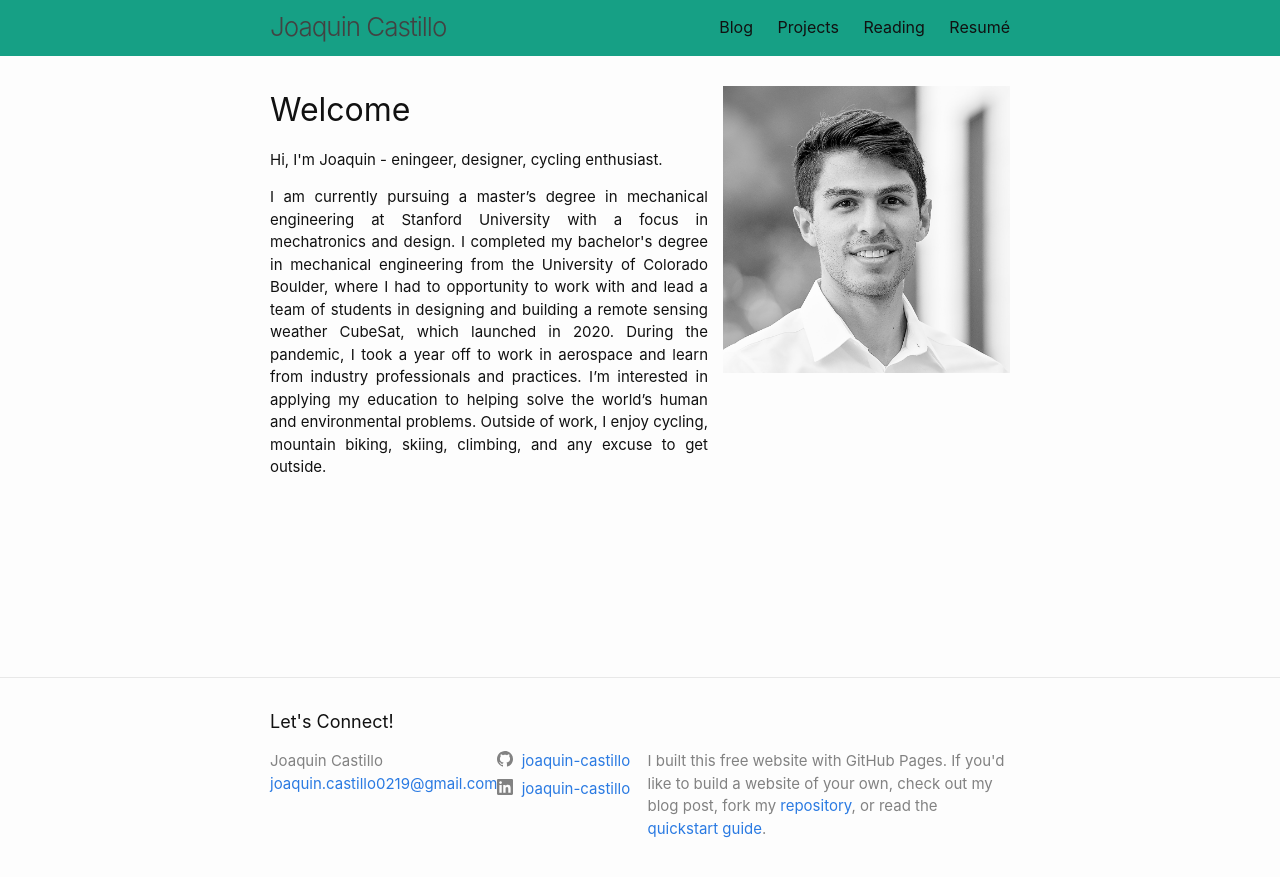
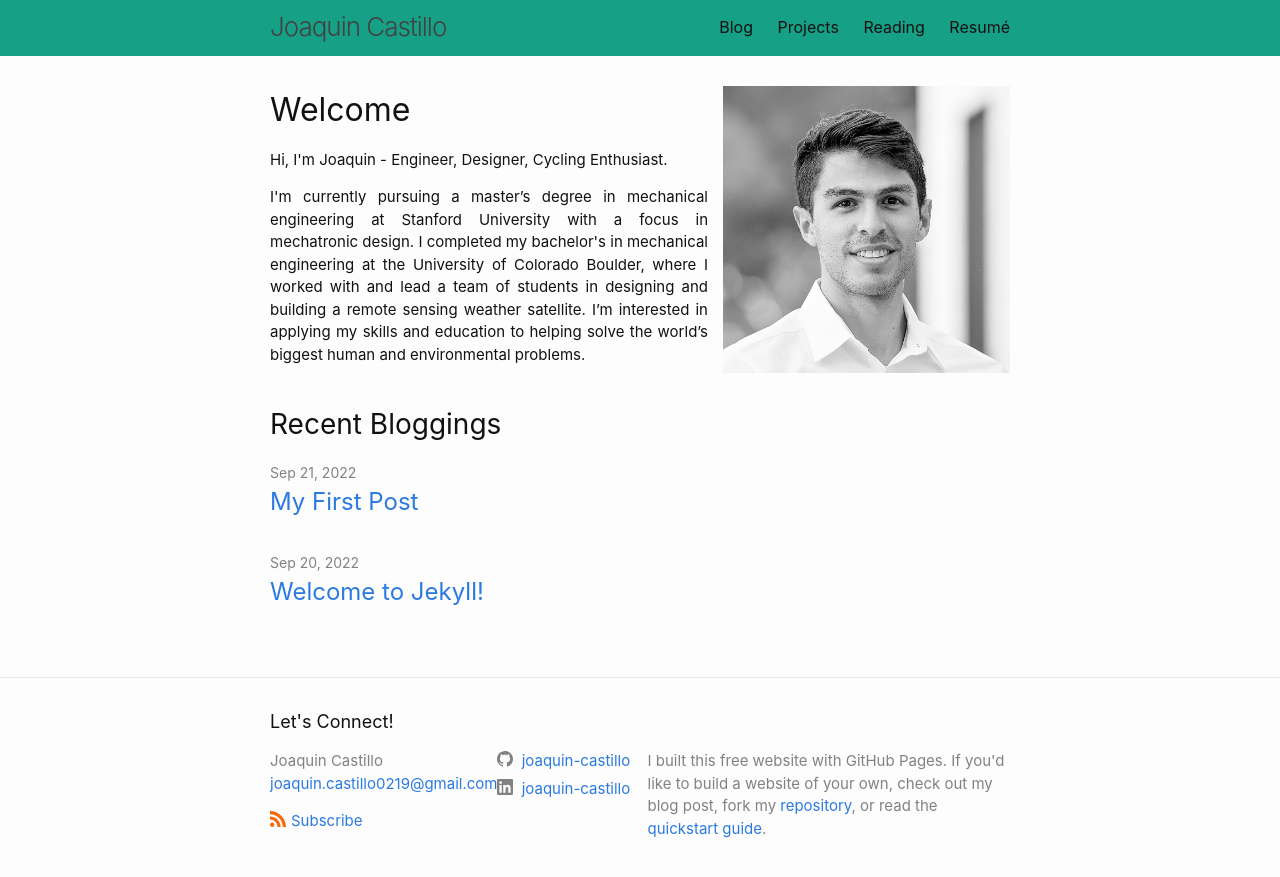
Before and after one commit to joaquin-castillo/joaquin-castillo.github.io, a Jekyll site: the page built from index.md, in a window 1280 px wide. Shown: the top 877 px of the page. Built offline with Jekyll 4.4.1, drawn with Linux system fonts in a browser that asks for light colours.

Commit message:
Add subscript button and clean up bio (for now)

```diff
--- a/_includes/footer.html
+++ b/_includes/footer.html
@@ -14,10 +14,36 @@
             {%- else -%}
               {{ site.title | escape }}
             {%- endif -%}
-            </li>
-            {%- if site.email -%}
+          </li>
+          {%- if site.email -%}
             <li><a class="u-email" href="mailto:{{ site.email }}">{{ site.email }}</a></li>
+          {%- endif -%}
+          <!-- <p class="feed-subscribe">
+            <a href="{{ 'feed.xml' | relative_url }}">
+              <svg class="svg-icon orange">
+                <use xlink:href="{{ 'assets/minima-social-icons.svg#rss' | relative_url }}"></use>
+              </svg><span>Subscribe</span>
+            </a>
+          </p> -->
+        </ul>
+        <ul class="contact-list">
+          <!-- <li class="p-name">
+            {%- if site.author -%}
+              {{ site.author | escape }}
+            {%- else -%}
+              {{ site.title | escape }}
             {%- endif -%}
+          </li>
+          {%- if site.email -%}
+            <li><a class="u-email" href="mailto:{{ site.email }}">{{ site.email }}</a></li>
+          {%- endif -%} -->
+          <p class="feed-subscribe">
+            <a href="{{ 'feed.xml' | relative_url }}">
+              <svg class="svg-icon orange">
+                <use xlink:href="{{ 'assets/minima-social-icons.svg#rss' | relative_url }}"></use>
+              </svg><span>Subscribe</span>
+            </a>
+          </p>
         </ul>
       </div>
 
--- a/_includes/social.html
+++ b/_includes/social.html
@@ -1,14 +1,14 @@
 <ul class="social-media-list">
-  {%- if site.dribbble_username -%}<li><a href="https://dribbble.com/{{ site.dribbble_username| cgi_escape | escape }}"><svg class="svg-icon"><use xlink:href="{{ '/assets/minima-social-icons.svg#dribbble' | relative_url }}"></use></svg> <span class="username">{{ site.dribbble_username| escape }}</span></a></li>{%- endif -%}
-  {%- if site.facebook_username -%}<li><a href="https://www.facebook.com/{{ site.facebook_username| cgi_escape | escape }}"><svg class="svg-icon"><use xlink:href="{{ '/assets/minima-social-icons.svg#facebook' | relative_url }}"></use></svg> <span class="username">{{ site.facebook_username| escape }}</span></a></li>{%- endif -%}
-  {%- if site.flickr_username -%}<li><a href="https://www.flickr.com/photos/{{ site.flickr_username| cgi_escape | escape }}"><svg class="svg-icon"><use xlink:href="{{ '/assets/minima-social-icons.svg#flickr' | relative_url }}"></use></svg> <span class="username">{{ site.flickr_username| escape }}</span></a></li>{%- endif -%}
-  {%- if site.github_username -%}<li><a href="https://github.com/{{ site.github_username| cgi_escape | escape }}"><svg class="svg-icon"><use xlink:href="{{ '/assets/minima-social-icons.svg#github' | relative_url }}"></use></svg> <span class="username">{{ site.github_username| escape }}</span></a></li>{%- endif -%}
-  {%- if site.instagram_username -%}<li><a href="https://instagram.com/{{ site.instagram_username| cgi_escape | escape }}"><svg class="svg-icon"><use xlink:href="{{ '/assets/minima-social-icons.svg#instagram' | relative_url }}"></use></svg> <span class="username">{{ site.instagram_username| escape }}</span></a></li>{%- endif -%}
-  {%- if site.linkedin_username -%}<li><a href="https://www.linkedin.com/in/{{ site.linkedin_username| cgi_escape | escape }}"><svg class="svg-icon"><use xlink:href="{{ '/assets/minima-social-icons.svg#linkedin' | relative_url }}"></use></svg> <span class="username">{{ site.linkedin_username| escape }}</span></a></li>{%- endif -%}
-  {%- if site.pinterest_username -%}<li><a href="https://www.pinterest.com/{{ site.pinterest_username| cgi_escape | escape }}"><svg class="svg-icon"><use xlink:href="{{ '/assets/minima-social-icons.svg#pinterest' | relative_url }}"></use></svg> <span class="username">{{ site.pinterest_username| escape }}</span></a></li>{%- endif -%}
-  {%- for mst in site.mastodon -%}{%- if mst.username and mst.instance -%}<li><a href="https://{{ mst.instance| cgi_escape | escape}}/@{{mst.username}}"><svg class="svg-icon"><use xlink:href="{{ '/assets/minima-social-icons.svg#mastodon' | relative_url }}"></use></svg> <span class="username">{{ mst.username|escape }}</span></a></li>{%- endif -%}{%- endfor -%}
-  {%- if site.twitter_username -%}<li><a href="https://www.twitter.com/{{ site.twitter_username| cgi_escape | escape }}"><svg class="svg-icon"><use xlink:href="{{ '/assets/minima-social-icons.svg#twitter' | relative_url }}"></use></svg> <span class="username">{{ site.twitter_username| escape }}</span></a></li>{%- endif -%}
-  {%- if site.youtube_username -%}<li><a href="https://youtube.com/{{ site.youtube_username| cgi_escape | escape }}"><svg class="svg-icon"><use xlink:href="{{ '/assets/minima-social-icons.svg#youtube' | relative_url }}"></use></svg> <span class="username">{{ site.youtube_username| escape }}</span></a></li>{%- endif -%}
-  {%- if site.googleplus_username -%}<li><a href="https://plus.google.com/{{ site.googleplus_username| escape }}"><svg class="svg-icon"><use xlink:href="{{ '/assets/minima-social-icons.svg#googleplus' | relative_url }}"></use></svg> <span class="username">{{ site.googleplus_username| escape }}</span></a></li>{%- endif -%}
-  {%- if site.rss -%}<li><a href="{{ 'feed.xml' | relative_url }}"><svg class="svg-icon"><use xlink:href="{{ '/assets/minima-social-icons.svg#rss' | relative_url }}"></use></svg> <span>{{ site.rss | escape }}</span></a></li>{%- endif -%}
+  {%- if site.dribbble_username -%}<li><a href="https://dribbble.com/{{ site.dribbble_username| cgi_escape | escape }}"><svg class="svg-icon grey"><use xlink:href="{{ '/assets/minima-social-icons.svg#dribbble' | relative_url }}"></use></svg> <span class="username">{{ site.dribbble_username| escape }}</span></a></li>{%- endif -%}
+  {%- if site.facebook_username -%}<li><a href="https://www.facebook.com/{{ site.facebook_username| cgi_escape | escape }}"><svg class="svg-icon grey"><use xlink:href="{{ '/assets/minima-social-icons.svg#facebook' | relative_url }}"></use></svg> <span class="username">{{ site.facebook_username| escape }}</span></a></li>{%- endif -%}
+  {%- if site.flickr_username -%}<li><a href="https://www.flickr.com/photos/{{ site.flickr_username| cgi_escape | escape }}"><svg class="svg-icon grey"><use xlink:href="{{ '/assets/minima-social-icons.svg#flickr' | relative_url }}"></use></svg> <span class="username">{{ site.flickr_username| escape }}</span></a></li>{%- endif -%}
+  {%- if site.github_username -%}<li><a href="https://github.com/{{ site.github_username| cgi_escape | escape }}"><svg class="svg-icon grey"><use xlink:href="{{ '/assets/minima-social-icons.svg#github' | relative_url }}"></use></svg> <span class="username">{{ site.github_username| escape }}</span></a></li>{%- endif -%}
+  {%- if site.instagram_username -%}<li><a href="https://instagram.com/{{ site.instagram_username| cgi_escape | escape }}"><svg class="svg-icon grey"><use xlink:href="{{ '/assets/minima-social-icons.svg#instagram' | relative_url }}"></use></svg> <span class="username">{{ site.instagram_username| escape }}</span></a></li>{%- endif -%}
+  {%- if site.linkedin_username -%}<li><a href="https://www.linkedin.com/in/{{ site.linkedin_username| cgi_escape | escape }}"><svg class="svg-icon grey"><use xlink:href="{{ '/assets/minima-social-icons.svg#linkedin' | relative_url }}"></use></svg> <span class="username">{{ site.linkedin_username| escape }}</span></a></li>{%- endif -%}
+  {%- if site.pinterest_username -%}<li><a href="https://www.pinterest.com/{{ site.pinterest_username| cgi_escape | escape }}"><svg class="svg-icon grey"><use xlink:href="{{ '/assets/minima-social-icons.svg#pinterest' | relative_url }}"></use></svg> <span class="username">{{ site.pinterest_username| escape }}</span></a></li>{%- endif -%}
+  {%- for mst in site.mastodon -%}{%- if mst.username and mst.instance -%}<li><a href="https://{{ mst.instance| cgi_escape | escape}}/@{{mst.username}}"><svg class="svg-icon grey"><use xlink:href="{{ '/assets/minima-social-icons.svg#mastodon' | relative_url }}"></use></svg> <span class="username">{{ mst.username|escape }}</span></a></li>{%- endif -%}{%- endfor -%}
+  {%- if site.twitter_username -%}<li><a href="https://www.twitter.com/{{ site.twitter_username| cgi_escape | escape }}"><svg class="svg-icon grey"><use xlink:href="{{ '/assets/minima-social-icons.svg#twitter' | relative_url }}"></use></svg> <span class="username">{{ site.twitter_username| escape }}</span></a></li>{%- endif -%}
+  {%- if site.youtube_username -%}<li><a href="https://youtube.com/{{ site.youtube_username| cgi_escape | escape }}"><svg class="svg-icon grey"><use xlink:href="{{ '/assets/minima-social-icons.svg#youtube' | relative_url }}"></use></svg> <span class="username">{{ site.youtube_username| escape }}</span></a></li>{%- endif -%}
+  {%- if site.googleplus_username -%}<li><a href="https://plus.google.com/{{ site.googleplus_username| escape }}"><svg class="svg-icon grey"><use xlink:href="{{ '/assets/minima-social-icons.svg#googleplus' | relative_url }}"></use></svg> <span class="username">{{ site.googleplus_username| escape }}</span></a></li>{%- endif -%}
+  {%- if site.rss -%}<li><a href="{{ 'feed.xml' | relative_url }}"><svg class="svg-icon grey"><use xlink:href="{{ '/assets/minima-social-icons.svg#rss' | relative_url }}"></use></svg> <span>{{ site.rss | escape }}</span></a></li>{%- endif -%}
 </ul>
--- a/_layouts/home_v2.html
+++ b/_layouts/home_v2.html
@@ -22,4 +22,34 @@ layout: default
 
   </div>
 
+  {%- if site.posts.size > 0 -%}
+    <h2 class="post-list-heading">{{ page.list_title | default: "Recent Bloggings" }}</h2>
+    <ul class="post-list">
+      {%- for post in site.posts -%}
+      <li>
+        {%- assign date_format = site.minima.date_format | default: "%b %-d, %Y" -%}
+        <span class="post-meta">{{ post.date | date: date_format }}</span>
+        <h3>
+          <a class="post-link" href="{{ post.url | relative_url }}">
+            {{ post.title | escape }}
+          </a>
+        </h3>
+        {%- if site.show_excerpts -%}
+          {{ post.excerpt }}
+        {%- endif -%}
+      </li>
+      {%- endfor -%}
+    </ul>
+
+    <!-- <p class="feed-subscribe">
+      <a href="{{ 'feed.xml' | relative_url }}">
+        <svg class="svg-icon orange">
+          <use xlink:href="{{ 'assets/minima-social-icons.svg#rss' | relative_url }}"></use>
+        </svg><span>Subscribe</span>
+      </a>
+    </p> -->
+
+    <!-- <p class="rss-subscribe">subscribe <a href="{{ "/feed.xml" | relative_url }}">via RSS</a></p> -->
+  {%- endif -%}
+
 </div>
--- a/_sass/minima/_base.scss
+++ b/_sass/minima/_base.scss
@@ -208,11 +208,19 @@ pre {
  * Icons
  */
 
+ .orange {
+  color: #f66a0a;
+}
+
+.grey {
+  color: #828282;
+}
+
 .svg-icon {
     width: 16px;
     height: 16px;
     display: inline-block;
-    fill: #{$grey-color};
+    fill: currentColor;
     padding-right: 5px;
     vertical-align: text-top;
 }
--- a/index.md
+++ b/index.md
@@ -8,9 +8,8 @@ title: Welcome
 
 [comment]: Here's where my bio is going (for now)
 <p style="text-align: justify">
-Hi, I'm Joaquin - eningeer, designer, cycling enthusiast.
+Hi, I'm Joaquin - Engineer, Designer, Cycling Enthusiast.
 </p>
-
 <p style="text-align: justify">
-I am currently pursuing a master’s degree in mechanical engineering at Stanford University with a focus in mechatronics and design. I completed my bachelor's degree in mechanical engineering from the University of Colorado Boulder, where I had to opportunity to work with and lead a team of students in designing and building a remote sensing weather CubeSat, which launched in 2020. During the pandemic, I took a year off to work in aerospace and learn from industry professionals and practices. I’m interested in applying my education to helping solve the world’s human and environmental problems. Outside of work, I enjoy cycling, mountain biking, skiing, climbing, and any excuse to get outside.
+I'm currently pursuing a master’s degree in mechanical engineering at Stanford University with a focus in mechatronic design. I completed my bachelor's in mechanical engineering at the University of Colorado Boulder, where I worked with and lead a team of students in designing and building a remote sensing weather satellite. I’m interested in applying my skills and education to helping solve the world’s biggest human and environmental problems.
 </p>
```
